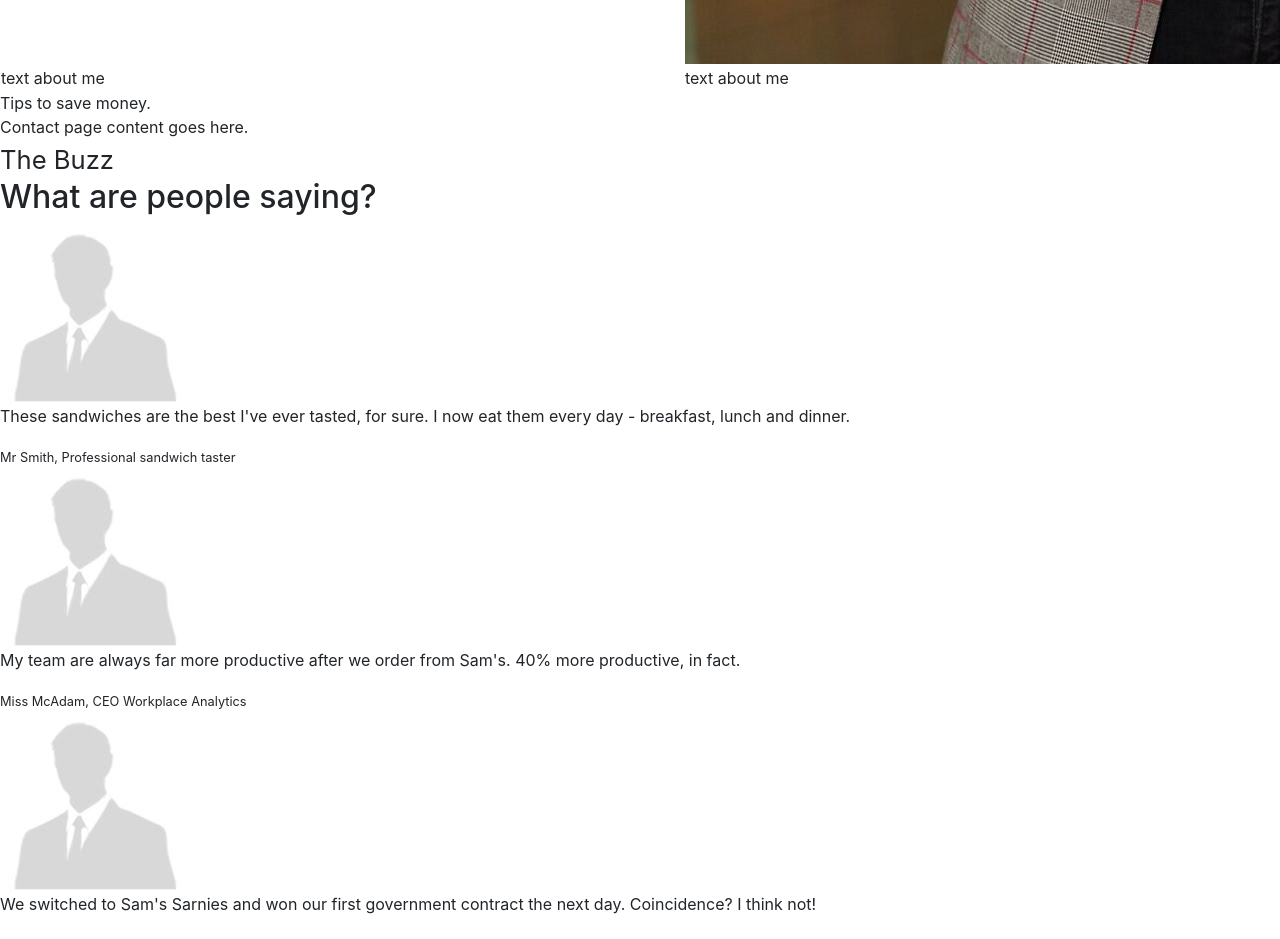
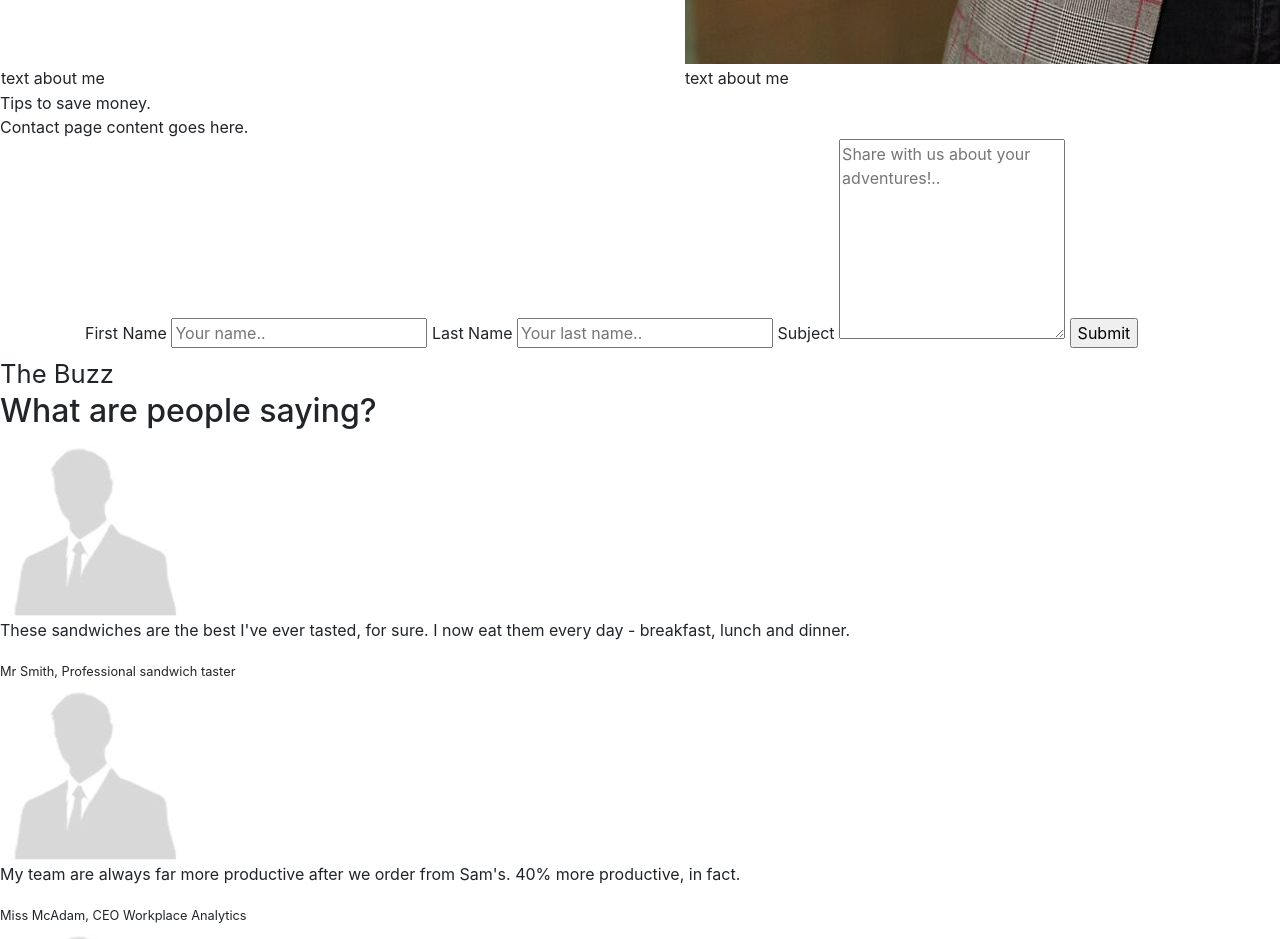
Before and after one commit to bazzarlovesjanice/Travelbuddy, a plain HTML site: page index.html in a window 1280 px wide. Shown: the part 2340-3279 px from the top of the page. Drawn offline with nearby package versions, Linux system fonts and the light colour scheme; some packages are replaced by stand-ins of ours; a script that the page names is missing.

Commit message:
Update index.html

```diff
--- a/index.html
+++ b/index.html
@@ -74,6 +74,21 @@ $('.smooth').on('click', function() {
   <div id="page3">
     <a id="contact" class="smooth"></a>
       Contact page content goes here.
+      <div class="container">
+  <form action="action_page.php">
+    <label for="fname">First Name</label>
+    <input type="text" id="fname" name="firstname" placeholder="Your name..">
+
+    <label for="lname">Last Name</label>
+    <input type="text" id="lname" name="lastname" placeholder="Your last name..">
+
+    <label for="subject">Subject</label>
+    <textarea id="subject" name="subject" placeholder="Share with us about your adventures!.." style="height:200px"></textarea>
+
+    <input type="submit" value="Submit">
+
+  </form>
+</div>
   </div>
 
 
```
